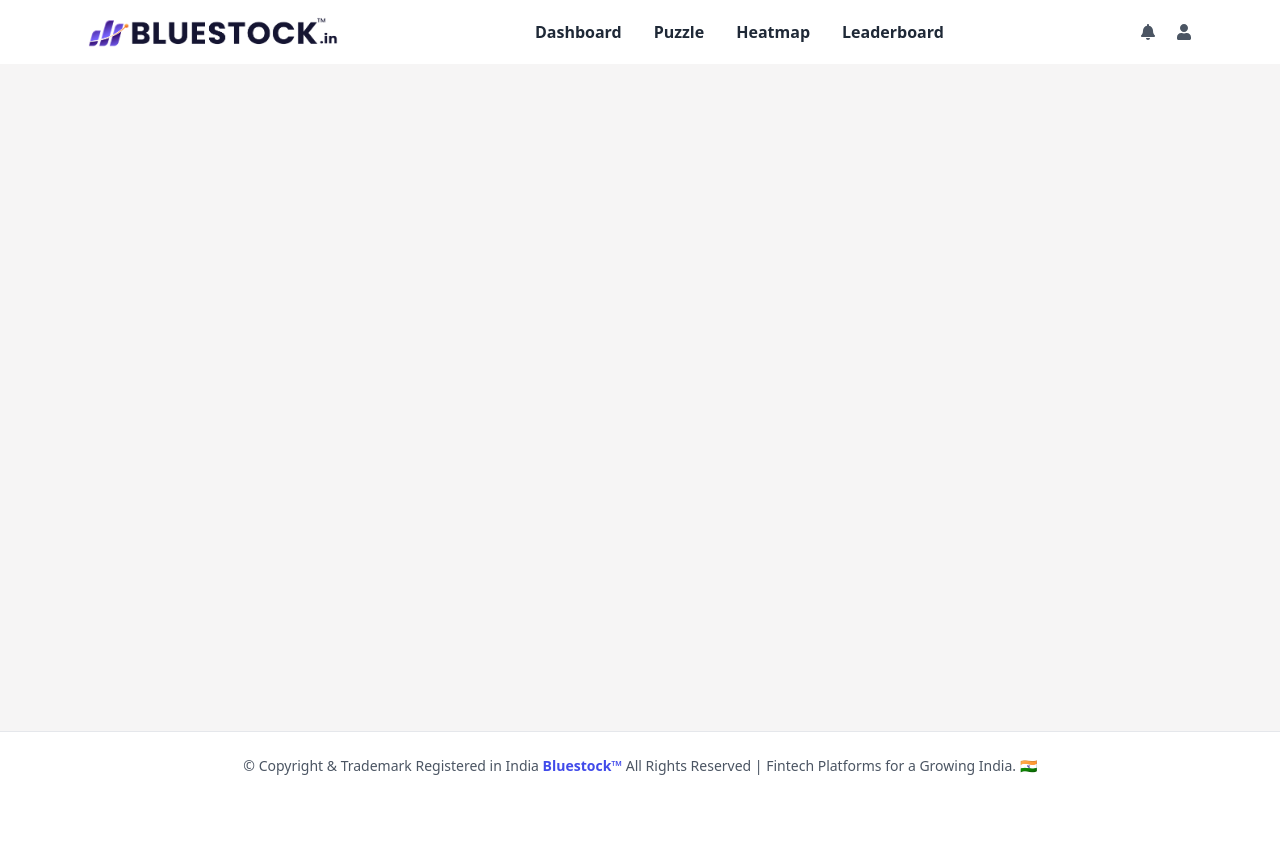
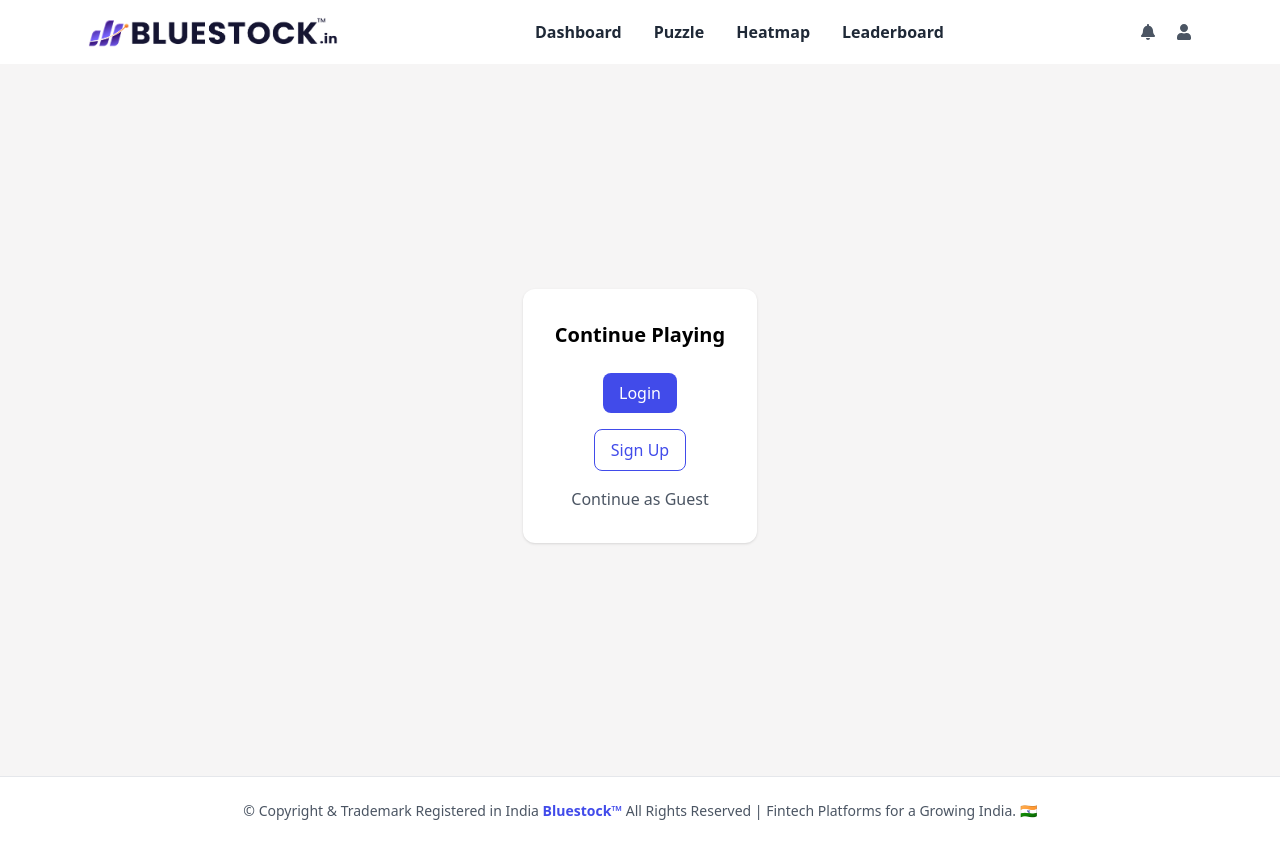
Before and after one commit to kaif9756/bluestock-capstone-project, a React (Vite) app: page /auth in a window 1280 px wide. Before the commit the page ends 800 px from the top, so only its background shows below. Built offline with nearby package versions, Linux system fonts and the light colour scheme.

Commit message:
Update Login & Signup Page

```diff
--- a/src/App.jsx
+++ b/src/App.jsx
@@ -3,6 +3,7 @@ import { useEffect } from "react";
 import { syncActivities } from "./utils/sync";
 
 import Home from "./pages/Home";
+import Auth from "./pages/Auth";
 import Login from "./pages/Login";
 import Signup from "./pages/Signup";
 import Layout from "./components/layout/Layout";
@@ -30,6 +31,7 @@ function App() {
 
       <Routes>
         <Route path="/" element={<Home />} />
+        <Route path="/auth" element={<Auth />} />
         <Route path="/login" element={<Login />} />
         <Route path="/signup" element={<Signup />} />
         <Route path="/dashboard" element={<Dashboard />} />
--- /dev/null
+++ b/src/pages/Auth.jsx
@@ -0,0 +1,56 @@
+import { Link } from "react-router-dom";
+
+export default function Auth() {
+
+  const guestLogin = () => {
+
+    localStorage.setItem("guest","true");
+
+    window.location.href = "/dashboard";
+
+  };
+
+  return (
+
+    <div className="flex justify-center items-center min-h-[80vh]">
+
+      <div className="bg-white p-8 rounded-xl shadow text-center">
+
+        <h2 className="text-xl font-semibold mb-6">
+          Continue Playing
+        </h2>
+
+        <div className="flex flex-col gap-4">
+
+          <Link to="/login">
+
+            <button className="bg-primary text-white px-4 py-2 rounded-lg">
+              Login
+            </button>
+
+          </Link>
+
+          <Link to="/signup">
+
+            <button className="border border-primary text-primary px-4 py-2 rounded-lg">
+              Sign Up
+            </button>
+
+          </Link>
+
+          <button
+            onClick={guestLogin}
+            className="text-gray-600 hover:text-primary"
+          >
+            Continue as Guest
+          </button>
+
+        </div>
+
+      </div>
+
+    </div>
+
+  );
+
+}
```
